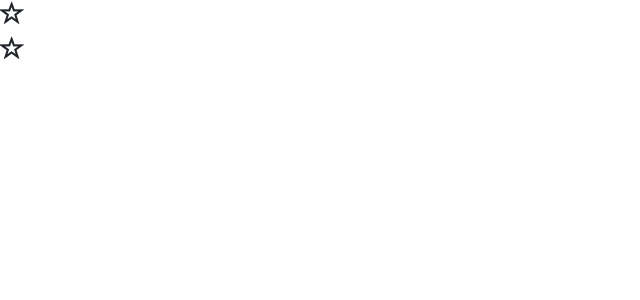
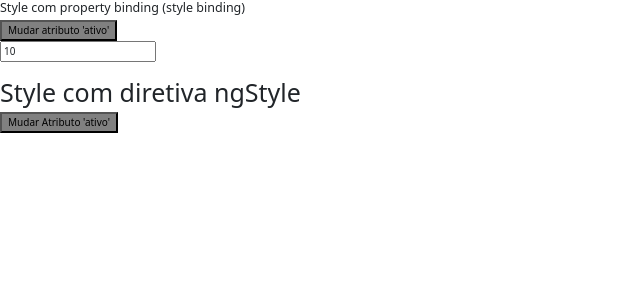
Before and after one commit to RodResq/angular-labs, an Angular app: page / in a window 1280 px wide. Shown: the top 300 px of the page, without its empty margins (0-640 px from the left). Built offline with nearby package versions, Linux system fonts and the light colour scheme.

Commit message:
revisao ngStyle

```diff
--- a/src/app/app.component.html
+++ b/src/app/app.component.html
@@ -6,4 +6,5 @@
 <!--<app-diretiva-ng-if></app-diretiva-ng-if>-->
 <!--<app-diretiva-ngswitch></app-diretiva-ngswitch>-->
 <!--<app-diretiva-ngfor></app-diretiva-ngfor>-->
-<app-diretiva-ngclass></app-diretiva-ngclass>
+<!--<app-diretiva-ngclass></app-diretiva-ngclass>-->
+<app-diretiva-ngstyle></app-diretiva-ngstyle>
--- a/src/app/diretiva-ngstyle/diretiva-ngstyle.component.html
+++ b/src/app/diretiva-ngstyle/diretiva-ngstyle.component.html
@@ -1 +1,26 @@
-<p>diretiva-ngstyle works!</p>
+<h5>Style com property binding (style binding)</h5>
+<button
+  [style.backgroundColor]="ativo ? 'blue' : 'gray'"
+  [style.color]="ativo ? 'white' : 'black'"
+  [style.fontWeight]="ativo ? 'bold' : 'normal'"
+  [style.fontSize]="tamanhoFonte + 'px'"
+  (click)="onMudarFonte()"
+>
+  Mudar atributo 'ativo'
+</button>
+<br>
+<input type="text" [(ngModel)]="tamanhoFonte">
+
+<br><br>
+<h1>Style com diretiva ngStyle</h1>
+<button
+  [ngStyle]="{
+    'backgroundColor' : ( ativo ? 'blue' : 'gray' ),
+    'color': ( ativo ? 'white' : 'black' ),
+    'fontWeight' : ( ativo ? 'bold': 'normal' ),
+    'fontSize' : tamanhoFonte + 'px'
+  }"
+  (click)="onMudarFonte()"
+>
+  Mudar Atributo 'ativo'
+</button>
--- a/src/app/diretiva-ngstyle/diretiva-ngstyle.component.ts
+++ b/src/app/diretiva-ngstyle/diretiva-ngstyle.component.ts
@@ -7,9 +7,15 @@
 })
 export class DiretivaNgstyleComponent implements OnInit {
 
+  ativo: boolean = false;
+  tamanhoFonte: number = 10;
+
   constructor() { }
 
   ngOnInit(): void {
   }
 
+  onMudarFonte() {
+    this.ativo = !this.ativo;
+  }
 }
```
